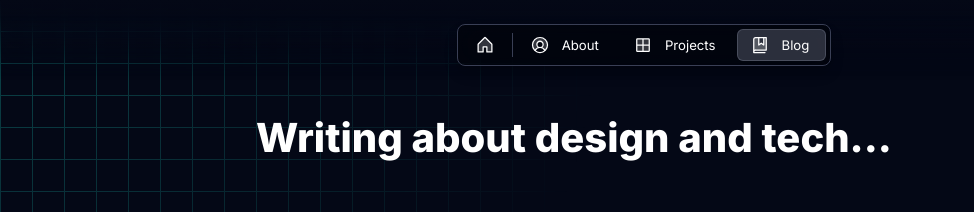
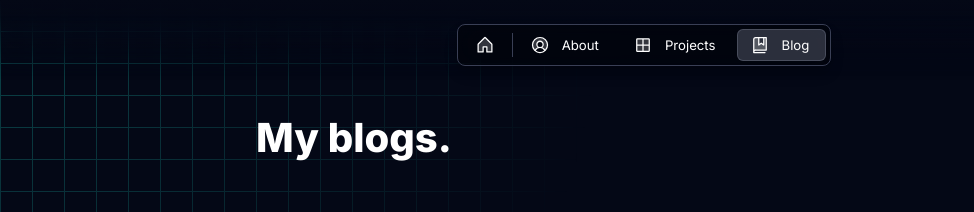
Before and after one commit to servisbryce/bryceserv.is, a Next.js app: page /blog in a window 1280 px wide. Shown: the top 212 px of the page, without its empty margins (0-974 px from the left). Built offline with nearby package versions, Linux system fonts and the light colour scheme.

Commit message:
Changed titles for two pages.

```diff
--- a/src/app/resources/content.js
+++ b/src/app/resources/content.js
@@ -173,16 +173,16 @@ const about = {
 
 const blog = {
   label: "Blog",
-  title: "Writing about design and tech...",
-  description: `Read what ${person.name} has been up to recently`,
+  title: "My blogs.",
+  description: `Read what ${person.name} has been up to recently.`,
   // Create new blog posts by adding a new .mdx file to app/blog/posts
   // All posts will be listed on the /blog route
 };
 
 const projects = {
   label: "Projects",
-  title: "Projects",
-  description: `Design and dev projects by ${person.name}`,
+  title: "My projects.",
+  description: `Read what projects ${person.name} has been working on recently.`,
   // Create new project pages by adding a new .mdx file to app/blog/posts
   // All projects will be listed on the /home and /projects routes
 };
```
